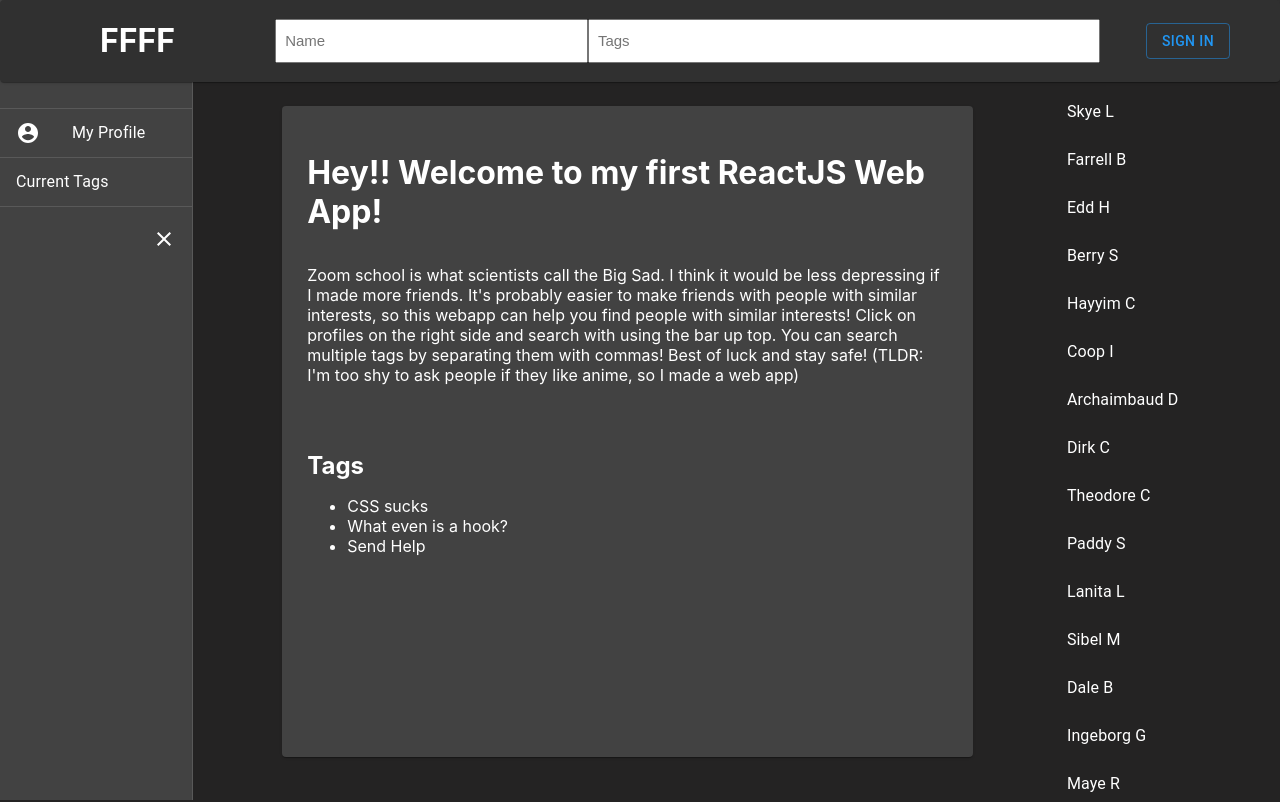
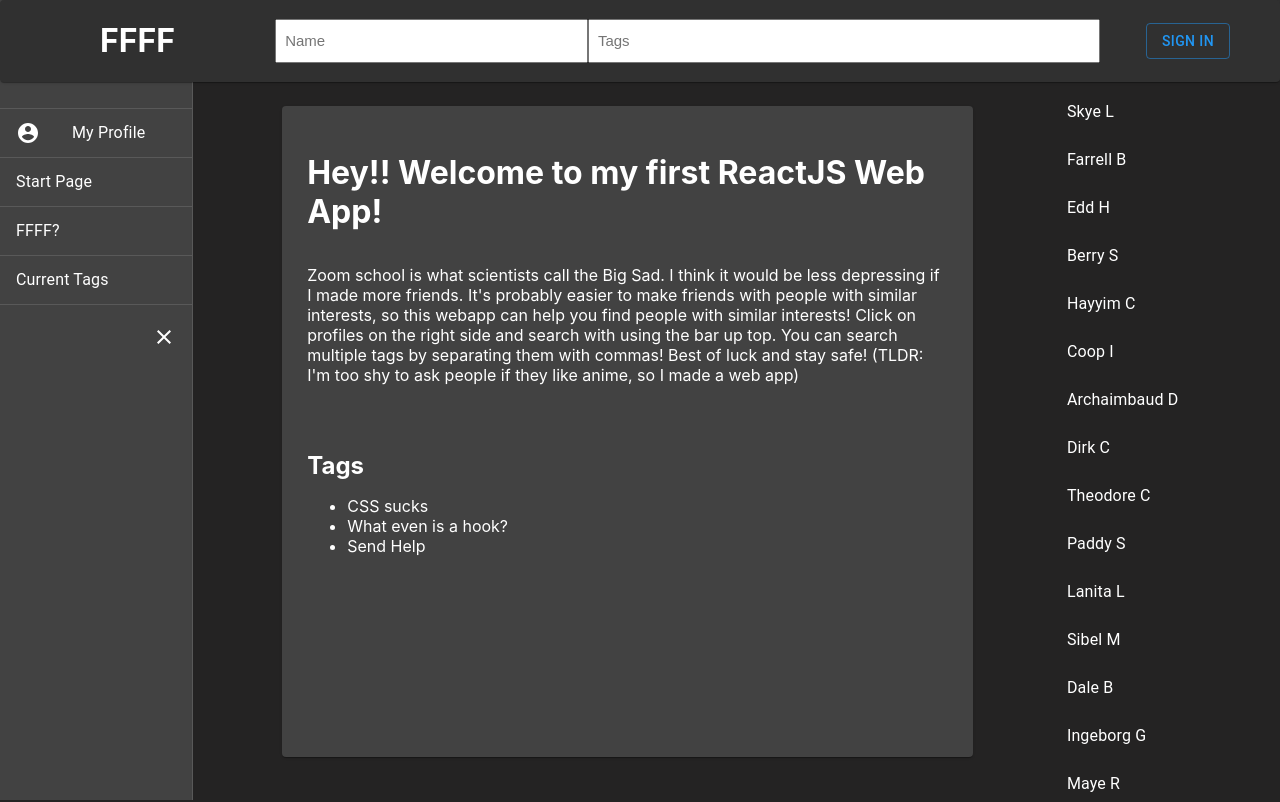
Before and after one commit to matt-seb-ho/w21_webapp, a React (Create React App) app: page / in a window 1280 px wide. Shown: the top 802 px of the page. Built offline with nearby package versions, Linux system fonts and the light colour scheme; no server answers.

Commit message:
small nav update

```diff
--- a/package.json
+++ b/package.json
@@ -3,6 +3,8 @@
   "version": "0.1.0",
   "private": true,
   "dependencies": {
+    "@material-ui/core": "^4.11.3",
+    "@material-ui/icons": "^4.11.2",
     "@testing-library/jest-dom": "^5.11.9",
     "@testing-library/react": "^11.2.3",
     "@testing-library/user-event": "^12.6.2",
--- a/src/App.js
+++ b/src/App.js
@@ -11,7 +11,7 @@ import dummyPfp from './dummy_pfp.jpg';
 import { userRef } from './firebase';
 import signUp from './api/signUp';
 import signIn from './api/signIn';
-import { dummy } from "./dummyPerson";
+import { dummy, faq } from "./dummyPerson";
 import SignIn from './components/SignIn';
 import SignUp from './components/SignUp';
 import TextField from '@material-ui/core/TextField';
@@ -136,7 +136,12 @@ function App() {
 
 			<Spacer height={"5em"} />
 
-			<SideBar tagStr={tagsIn} headerHeight={100}/>
+			<SideBar
+				tagStr={tagsIn}
+				headerHeight={100}
+				setStart={()=>{setCurrentProf(dummy)}}
+				setFAQ={()=>{setCurrentProf(faq)}}
+			/>
 
 			<div>
 			<Profile person={currentProf}/>
--- a/src/components/SideBar.js
+++ b/src/components/SideBar.js
@@ -73,6 +73,14 @@ export default function SideBar(props){
 						<ListItemText primary="My Profile" />
 					</ListItem>
 					<Divider />
+					<ListItem inset={true} button onClick={props.setStart}>
+						<ListItemText primary="Start Page" />
+					</ListItem>
+					<Divider />
+					<ListItem inset={true} button onClick={props.setFAQ}>
+						<ListItemText primary="FFFF?" />
+					</ListItem>
+					<Divider />
 					<ListItem>
 						<ListItemText primary="Current Tags" />
 					</ListItem>
--- a/src/dummyPerson.js
+++ b/src/dummyPerson.js
@@ -4,3 +4,10 @@ export const dummy = {
 	bio: "Zoom school is what scientists call the Big Sad. I think it would be less depressing if I made more friends. It's probably easier to make friends with people with similar interests, so this webapp can help you find people with similar interests! Click on profiles on the right side and search with using the bar up top. You can search multiple tags by separating them with commas! Best of luck and stay safe! (TLDR: I'm too shy to ask people if they like anime, so I made a web app)",
 	tags: ["CSS sucks", "What even is a hook?", "Send Help"],
 }
+
+export const faq = {
+	firstName: "FFFF?",
+	lastName: "",
+	bio: "It's an inside joke",
+	tags: ["don't worry about it"],
+}
```
Also changed, not shown: 2 other files (tests, documents, lock files or other folders).
